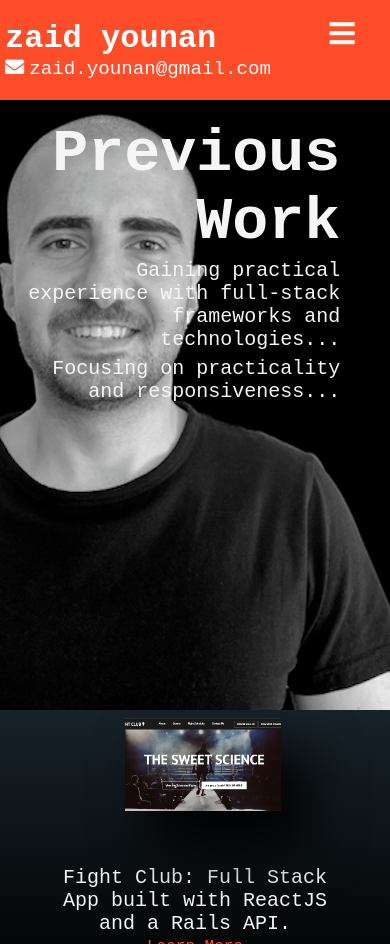
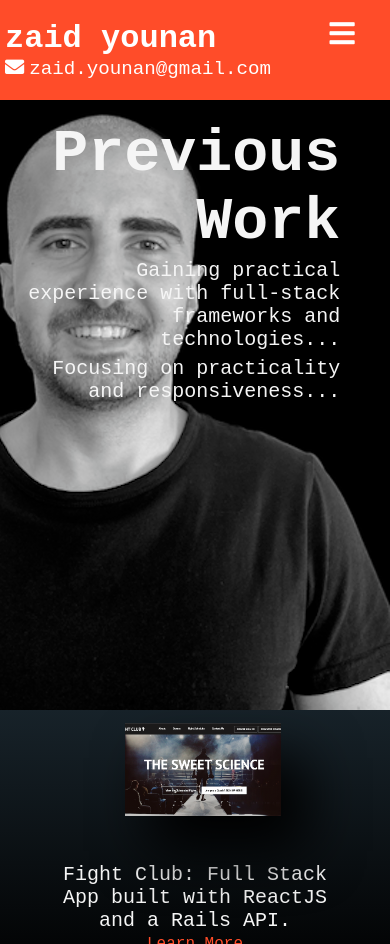
Before and after one commit to ZaidYounan/react-portfolio, a React (Create React App) app: page /projects in a window 390 px wide. Built offline with nearby package versions, Linux system fonts and the light colour scheme; the HTML template or start-up script is replaced by a standard one.

Commit message:
Fix responsiveness bug on Projects

```diff
--- a/src/components/projects/Projects.css
+++ b/src/components/projects/Projects.css
@@ -31,8 +31,7 @@
 .project-text {
     width:45%;
     display:flex;
-    justify-content:space-between;
-    flex-direction:column;
+    flex-direction:row;
     align-items:center;
 }
 
@@ -108,6 +107,14 @@ div > a {
         width:40%;
     }
 
+    .project-text {
+        flex-direction:column;
+    }
+
+    .project-text > p {
+        width:90%;
+    }
+
 }
 
 @media screen and (max-width:450px) {
@@ -138,11 +145,12 @@ div > a {
 
     .project-text {
         display:flex;
+        flex-direction:column;
         justify-content:center;
         align-items:center;
         text-align:center;
         width:80%;
-        padding:5%;
+        padding: 3%;
         margin-top:5%;
     }
 
@@ -150,6 +158,10 @@ div > a {
         font-size:45px;
     }
 
+    .project-image {
+        margin-top:8%;
+    }
+
     .project-image:hover {
         transform:translate(0%,35%) scale(1.7);
     }
--- a/src/components/projects/Projects.js
+++ b/src/components/projects/Projects.js
@@ -57,7 +57,7 @@ function Projects() {
                         </a>
                         <div className="project-text">
                             <p>
-                                WeightLogger (24 Hour Hackathon) - First time using Ruby On Rails
+                                WeightLogger (24 Hour Hackathon) - First time using Ruby On Rails.
                             </p>
                             <a href="http://weightlogger-hackathon.herokuapp.com/" className="project-link-text">
                                 Learn More <i class="fas fa-chevron-right"></i>
@@ -70,7 +70,7 @@ function Projects() {
                         </a>
                         <div className="project-text">
                             <p>
-                                SwordCrafter - Terminal App built in Ruby: Create custom ASCII swords based on user input
+                                SwordCrafter - Terminal App built in Ruby: Create custom ASCII swords.
                             </p>
                             <a href="https://github.com/ZaidYounan/Sword-crafting-app/" className="project-link-text">
                                 Learn More <i class="fas fa-chevron-right"></i>
```
